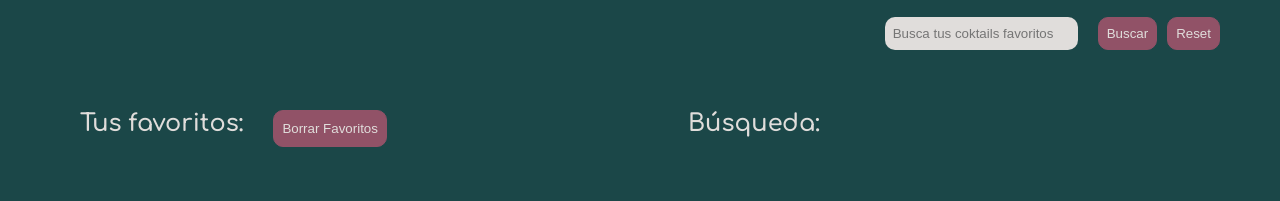
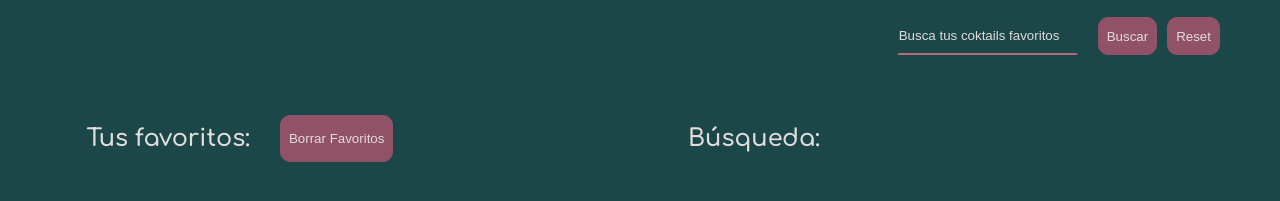
Before and after one commit to veroisla/The-Cocktail, a website: page docs/index.html in a window 1280 px wide. Shown: the part 113-314 px from the top of the page. Drawn offline with nearby package versions, Linux system fonts and the light colour scheme; files that its build step writes are made by us from their sources.

Commit message:
styles to button

```diff
--- a/docs/index.html
+++ b/docs/index.html
@@ -20,7 +20,7 @@
     <header class="header">
       <div class="header__div">
         <h2 class="header__title">The Cocktail</h2>
-        <img src="./assets/images/icon.png" class="header__logo" />
+        <img src="../assets/images/icon.png" class="header__logo" alt="logo web" />
       </div>
     </header>
 
--- a/src/scss/layout/_main1.scss
+++ b/src/scss/layout/_main1.scss
@@ -46,13 +46,33 @@
     }
 
     &__input {
-        padding: 8px;
-        border-radius: 10px;
-        margin-right: 20px;
-        background-color: $color__letter;
-        outline: none;
-        border: 0;
-    }
+    line-height: 28px;
+    border: 2px solid transparent;
+    border-bottom-color: $button_hover;
+    padding: .2rem 0;
+    outline: none;
+    background-color: transparent;
+    color: $color__letter;
+    transition: .3s cubic-bezier(0.645, 0.045, 0.355, 1);
+    margin-right: 20px;
+   }
+
+   &__input:focus, input:hover {
+    outline: none;
+    padding: .2rem 1rem;
+    border-radius: 1rem;
+    border-color: $button_hover;
+    // border-color: #7a9cc6;
+   }
+
+   &__input::placeholder {
+    color: $color__letter;
+   }
+
+   &__input:focus::placeholder {
+    opacity: 0;
+    transition: opacity .3s;
+   }
 
     &__button {
         padding: 8px;
@@ -99,8 +119,7 @@
     &__title {
         font-family: $font_list;
         color: $color__letter;
-        margin-bottom: 30px;
-        margin-right: 30px;
+        margin: 10px 30px 30px 0px;
     }
 
 
@@ -190,6 +209,7 @@
      &__div {
          display: flex;
          flex-direction: row;
+       justify-content: center;
      }
 
     &__divFav {
```
